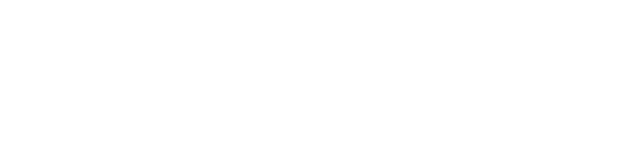
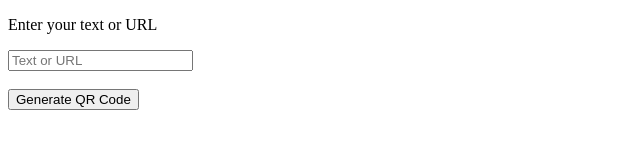
Before and after one commit to rashimarasangi/QRCodeGenerator, a plain HTML site: page index.html in a window 1280 px wide. Shown: the whole page, without its empty margins (0-640 px from the left). Drawn offline with Linux system fonts and the light colour scheme.

Commit message:
body is added

```diff
--- a/index.html
+++ b/index.html
@@ -7,6 +7,15 @@
     <link rel="stylesheet" href="style.css">
 </head>
 <body>
+    <div class="container">
+      <p>Enter your text or URL</p>
+      <input type="text" placeholder="Text or URL" id="qrText">
 
+      <div id="imgBox">
+        <img src="" id="qrImage">
+
+      </div>
+      <button onclick="generateQR()">Generate QR Code</button>
+    </div>
 </body>
 </html>
```
